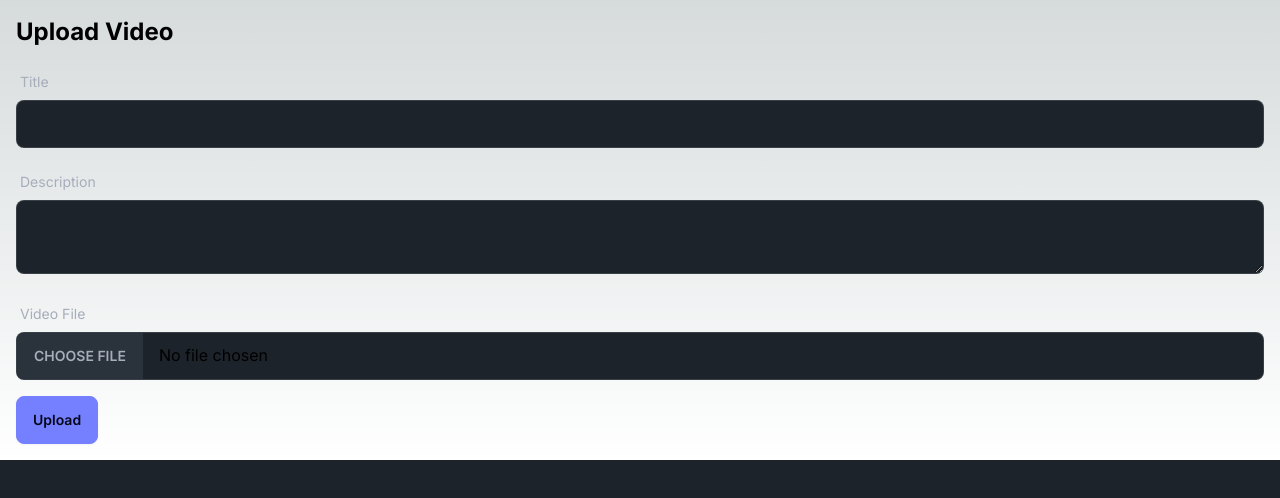
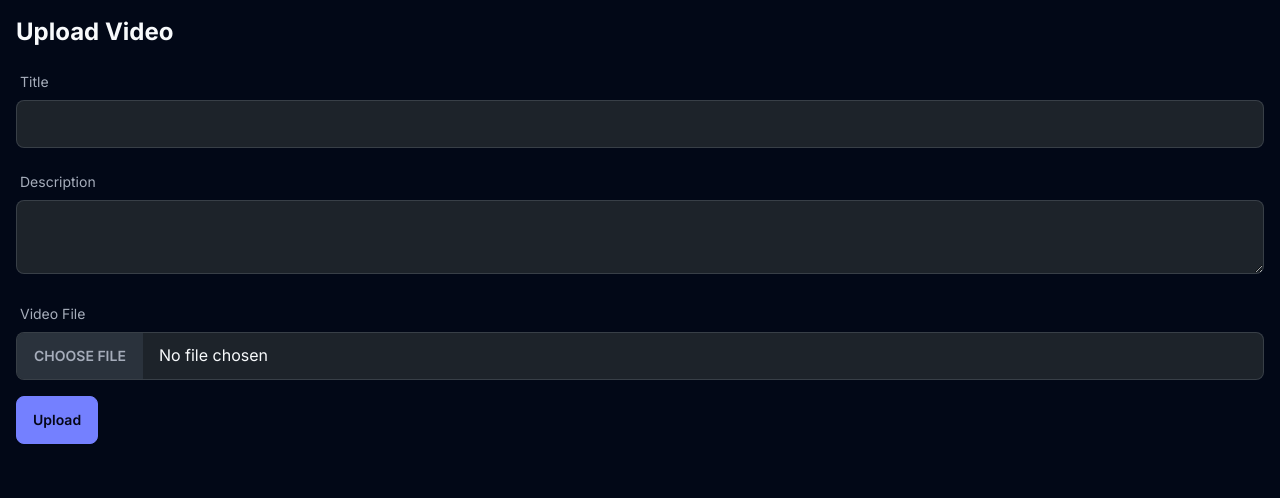
Before and after one commit to aryanbroy/Imagenary, a Next.js app: page /video-upload in a window 1280 px wide. Shown: the top 498 px of the page. Built offline with nearby package versions, Linux system fonts and the light colour scheme.

Commit message:
add toast

```diff
--- a/src/app/(app)/video-upload/page.tsx
+++ b/src/app/(app)/video-upload/page.tsx
@@ -3,6 +3,7 @@
 import React, { useState } from 'react';
 import axios from 'axios';
 import { useRouter } from 'next/navigation';
+import { toast } from 'sonner';
 
 export default function VideoUpload() {
   const [file, setFile] = useState<File | null>(null);
@@ -19,8 +20,7 @@
 
     if (!file) return;
     if (file.size > maxFileSize) {
-      // add toast here
-      alert('File size is too large');
+      toast.warning('File size too large');
       return;
     }
     setIsUploading(true);
@@ -33,8 +33,11 @@
       formData.append('originalSize', file.size.toString());
 
       const res = await axios.post('/api/video-upload', formData);
+      toast.success('Video uploaded successfully');
+      router.push('/home');
     } catch (error) {
       console.log(error);
+      toast.error('Error uploading video, please refresh the page and try again');
     } finally {
       setIsUploading(false);
     }
--- a/src/app/globals.css
+++ b/src/app/globals.css
@@ -2,32 +2,68 @@
 @tailwind components;
 @tailwind utilities;
 
-:root {
-  --foreground-rgb: 0, 0, 0;
-  --background-start-rgb: 214, 219, 220;
-  --background-end-rgb: 255, 255, 255;
-}
+@layer base {
+  :root {
+    --background: 0 0% 100%;
+    --foreground: 222.2 84% 4.9%;
+    --card: 0 0% 100%;
+    --card-foreground: 222.2 84% 4.9%;
+    --popover: 0 0% 100%;
+    --popover-foreground: 222.2 84% 4.9%;
+    --primary: 222.2 47.4% 11.2%;
+    --primary-foreground: 210 40% 98%;
+    --secondary: 210 40% 96.1%;
+    --secondary-foreground: 222.2 47.4% 11.2%;
+    --muted: 210 40% 96.1%;
+    --muted-foreground: 215.4 16.3% 46.9%;
+    --accent: 210 40% 96.1%;
+    --accent-foreground: 222.2 47.4% 11.2%;
+    --destructive: 0 84.2% 60.2%;
+    --destructive-foreground: 210 40% 98%;
+    --border: 214.3 31.8% 91.4%;
+    --input: 214.3 31.8% 91.4%;
+    --ring: 222.2 84% 4.9%;
+    --radius: 0.5rem;
+    --chart-1: 12 76% 61%;
+    --chart-2: 173 58% 39%;
+    --chart-3: 197 37% 24%;
+    --chart-4: 43 74% 66%;
+    --chart-5: 27 87% 67%;
+  }
 
-@media (prefers-color-scheme: dark) {
-  :root {
-    --foreground-rgb: 255, 255, 255;
-    --background-start-rgb: 0, 0, 0;
-    --background-end-rgb: 0, 0, 0;
+  .dark {
+    --background: 222.2 84% 4.9%;
+    --foreground: 210 40% 98%;
+    --card: 222.2 84% 4.9%;
+    --card-foreground: 210 40% 98%;
+    --popover: 222.2 84% 4.9%;
+    --popover-foreground: 210 40% 98%;
+    --primary: 210 40% 98%;
+    --primary-foreground: 222.2 47.4% 11.2%;
+    --secondary: 217.2 32.6% 17.5%;
+    --secondary-foreground: 210 40% 98%;
+    --muted: 217.2 32.6% 17.5%;
+    --muted-foreground: 215 20.2% 65.1%;
+    --accent: 217.2 32.6% 17.5%;
+    --accent-foreground: 210 40% 98%;
+    --destructive: 0 62.8% 30.6%;
+    --destructive-foreground: 210 40% 98%;
+    --border: 217.2 32.6% 17.5%;
+    --input: 217.2 32.6% 17.5%;
+    --ring: 212.7 26.8% 83.9%;
+    --chart-1: 220 70% 50%;
+    --chart-2: 160 60% 45%;
+    --chart-3: 30 80% 55%;
+    --chart-4: 280 65% 60%;
+    --chart-5: 340 75% 55%;
   }
 }
 
-body {
-  color: rgb(var(--foreground-rgb));
-  background: linear-gradient(
-      to bottom,
-      transparent,
-      rgb(var(--background-end-rgb))
-    )
-    rgb(var(--background-start-rgb));
-}
-
-@layer utilities {
-  .text-balance {
-    text-wrap: balance;
+@layer base {
+  * {
+    @apply border-border;
+  }
+  body {
+    @apply bg-background text-foreground;
   }
 }
--- a/src/app/layout.tsx
+++ b/src/app/layout.tsx
@@ -2,24 +2,28 @@
 import { Inter } from 'next/font/google'
 import './globals.css'
 import { ClerkProvider } from '@clerk/nextjs'
+import { Toaster } from '@/components/ui/sonner';
 
-const inter = Inter({ subsets: ['latin'] })
+const inter = Inter({ subsets: ['latin'] });
 
 export const metadata: Metadata = {
   title: 'Create Next App',
   description: 'Generated by create next app',
-}
+};
 
 export default function RootLayout({
   children,
 }: Readonly<{
-  children: React.ReactNode
+  children: React.ReactNode;
 }>) {
   return (
     <ClerkProvider>
       <html lang="en">
-        <body className={inter.className}>{children}</body>
+        <body className={`${inter.className} dark h-screen`}>
+          {children}
+          <Toaster />
+        </body>
       </html>
     </ClerkProvider>
-  )
+  );
 }
--- /dev/null
+++ b/src/components/ui/sonner.tsx
@@ -0,0 +1,31 @@
+"use client"
+
+import { useTheme } from "next-themes"
+import { Toaster as Sonner } from "sonner"
+
+type ToasterProps = React.ComponentProps<typeof Sonner>
+
+const Toaster = ({ ...props }: ToasterProps) => {
+  const { theme = "system" } = useTheme()
+
+  return (
+    <Sonner
+      theme={theme as ToasterProps["theme"]}
+      className="toaster group"
+      toastOptions={{
+        classNames: {
+          toast:
+            "group toast group-[.toaster]:bg-background group-[.toaster]:text-foreground group-[.toaster]:border-border group-[.toaster]:shadow-lg",
+          description: "group-[.toast]:text-muted-foreground",
+          actionButton:
+            "group-[.toast]:bg-primary group-[.toast]:text-primary-foreground",
+          cancelButton:
+            "group-[.toast]:bg-muted group-[.toast]:text-muted-foreground",
+        },
+      }}
+      {...props}
+    />
+  )
+}
+
+export { Toaster }
--- /dev/null
+++ b/src/lib/utils.ts
@@ -0,0 +1,6 @@
+import { type ClassValue, clsx } from "clsx"
+import { twMerge } from "tailwind-merge"
+
+export function cn(...inputs: ClassValue[]) {
+  return twMerge(clsx(inputs))
+}
--- a/tailwind.config.ts
+++ b/tailwind.config.ts
@@ -1,22 +1,83 @@
-import type { Config } from 'tailwindcss'
+import type { Config } from 'tailwindcss';
 
-const config: Config = {
+const config = {
+  darkMode: ['class'],
   content: [
-    './src/pages/**/*.{js,ts,jsx,tsx,mdx}',
-    './src/components/**/*.{js,ts,jsx,tsx,mdx}',
-    './src/app/**/*.{js,ts,jsx,tsx,mdx}',
+    './pages/**/*.{ts,tsx}',
+    './components/**/*.{ts,tsx}',
+    './app/**/*.{ts,tsx}',
+    './src/**/*.{ts,tsx}',
   ],
+  prefix: '',
   theme: {
+    container: {
+      center: true,
+      padding: '2rem',
+      screens: {
+        '2xl': '1400px',
+      },
+    },
     extend: {
-      backgroundImage: {
-        'gradient-radial': 'radial-gradient(var(--tw-gradient-stops))',
-        'gradient-conic': 'conic-gradient(from 180deg at 50% 50%, var(--tw-gradient-stops))',
+      colors: {
+        border: 'hsl(var(--border))',
+        input: 'hsl(var(--input))',
+        ring: 'hsl(var(--ring))',
+        background: 'hsl(var(--background))',
+        foreground: 'hsl(var(--foreground))',
+        primary: {
+          DEFAULT: 'hsl(var(--primary))',
+          foreground: 'hsl(var(--primary-foreground))',
+        },
+        secondary: {
+          DEFAULT: 'hsl(var(--secondary))',
+          foreground: 'hsl(var(--secondary-foreground))',
+        },
+        destructive: {
+          DEFAULT: 'hsl(var(--destructive))',
+          foreground: 'hsl(var(--destructive-foreground))',
+        },
+        muted: {
+          DEFAULT: 'hsl(var(--muted))',
+          foreground: 'hsl(var(--muted-foreground))',
+        },
+        accent: {
+          DEFAULT: 'hsl(var(--accent))',
+          foreground: 'hsl(var(--accent-foreground))',
+        },
+        popover: {
+          DEFAULT: 'hsl(var(--popover))',
+          foreground: 'hsl(var(--popover-foreground))',
+        },
+        card: {
+          DEFAULT: 'hsl(var(--card))',
+          foreground: 'hsl(var(--card-foreground))',
+        },
+      },
+      borderRadius: {
+        lg: 'var(--radius)',
+        md: 'calc(var(--radius) - 2px)',
+        sm: 'calc(var(--radius) - 4px)',
+      },
+      keyframes: {
+        'accordion-down': {
+          from: { height: '0' },
+          to: { height: 'var(--radix-accordion-content-height)' },
+        },
+        'accordion-up': {
+          from: { height: 'var(--radix-accordion-content-height)' },
+          to: { height: '0' },
+        },
+      },
+      animation: {
+        'accordion-down': 'accordion-down 0.2s ease-out',
+        'accordion-up': 'accordion-up 0.2s ease-out',
       },
     },
   },
-  plugins: [require('daisyui')],
+  plugins: [require('tailwindcss-animate'), require('daisyui')],
   daisyui: {
     themes: ['dark'],
   },
-}
-export default config
+} satisfies Config;
+
+export default config;
```
Also changed, not shown: package.json (+8 -1 lines), components.json (added), 1 other file (tests, documents, lock files or other folders).
